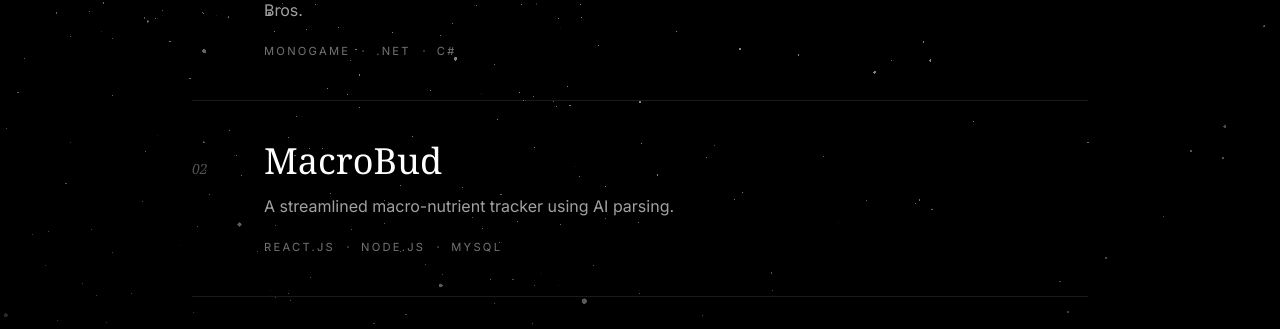
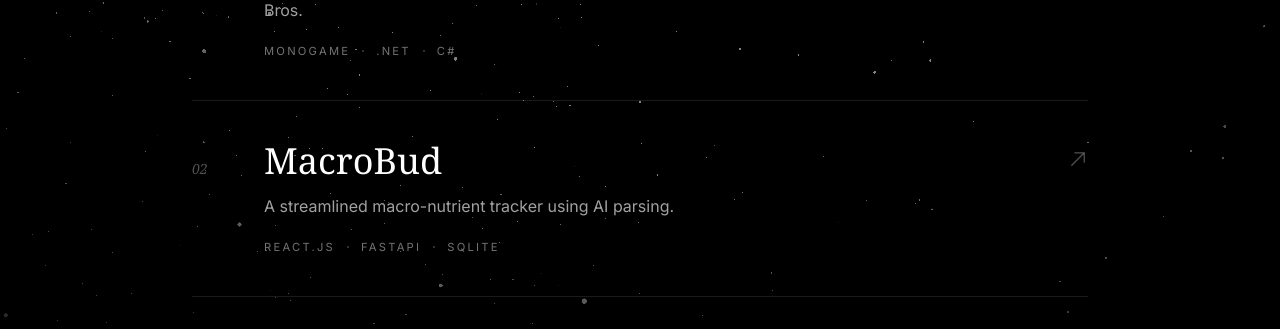
Before and after one commit to ryanli0070/Personal-Website, a React (Vite) app: page /projects in a window 1280 px wide. Shown: the part 410-739 px from the top of the page. Built offline with nearby package versions, Linux system fonts and the light colour scheme.

Commit message:
Refresh projects + bio

```diff
--- a/src/about/about.jsx
+++ b/src/about/about.jsx
@@ -95,7 +95,7 @@ export default function About() {
 
             <Reveal delay={0.45}>
               <p className="text-neutral-400 text-base sm:text-lg leading-relaxed">
-                I&apos;m in my co-op term, currently seeking a fall 2026
+                I&apos;m in my 1B study term, currently seeking a fall 2026
                 internship. I&apos;m excited to learn more about fullstack
                 development.
               </p>
--- a/src/projects/projects.jsx
+++ b/src/projects/projects.jsx
@@ -1,5 +1,4 @@
 import { motion, useMotionValue, useMotionTemplate } from 'framer-motion';
-import { EASE } from '../components/easing.js';
 import { Reveal, Kicker } from '../components/motion.jsx';
 
 const MotionDiv = motion.div;
@@ -15,8 +14,8 @@ const projects = [
   {
     title: 'MacroBud',
     description: 'A streamlined macro-nutrient tracker using AI parsing.',
-    stack: ['React.js', 'Node.js', 'MySQL'],
-    url: null,
+    stack: ['React.js', 'FastAPI', 'SQLite'],
+    url: 'https://github.com/ryanli0070/MacroBud',
   },
   {
     title: 'Twovie',
@@ -45,7 +44,7 @@ function ArrowIcon() {
   );
 }
 
-function ProjectRow({ index, title, description, stack, url, delay }) {
+function ProjectRow({ index, title, description, stack, url }) {
   const Tag = url ? motion.a : motion.div;
   const linkProps = url
     ? { href: url, target: '_blank', rel: 'noopener noreferrer' }
@@ -65,9 +64,6 @@ function ProjectRow({ index, title, description, stack, url, delay }) {
     <Tag
       {...linkProps}
       onMouseMove={handleMove}
-      initial={{ opacity: 0, y: 28, filter: 'blur(8px)' }}
-      animate={{ opacity: 1, y: 0, filter: 'blur(0px)' }}
-      transition={{ duration: 0.8, ease: EASE, delay }}
       className="group relative grid grid-cols-[3rem_1fr_auto] items-baseline gap-x-4 sm:gap-x-6 py-10 transition-all duration-500 hover:pl-3"
     >
       <MotionDiv
@@ -116,12 +112,7 @@ export default function Projects() {
 
         <div className="divide-y divide-white/10 border-y border-white/10">
           {projects.map((project, i) => (
-            <ProjectRow
-              key={project.title}
-              index={i + 1}
-              delay={0.3 + i * 0.12}
-              {...project}
-            />
+            <ProjectRow key={project.title} index={i + 1} {...project} />
           ))}
         </div>
       </div>
```
